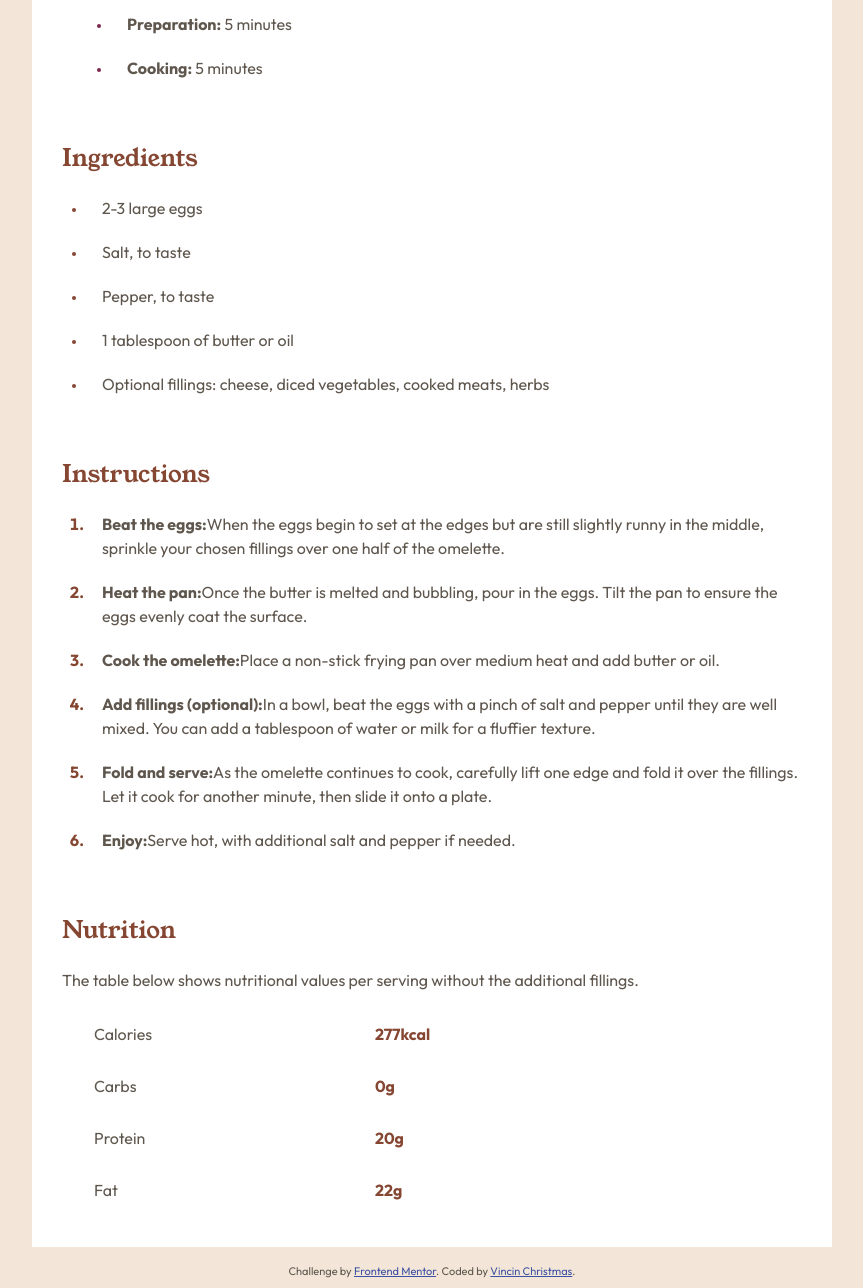
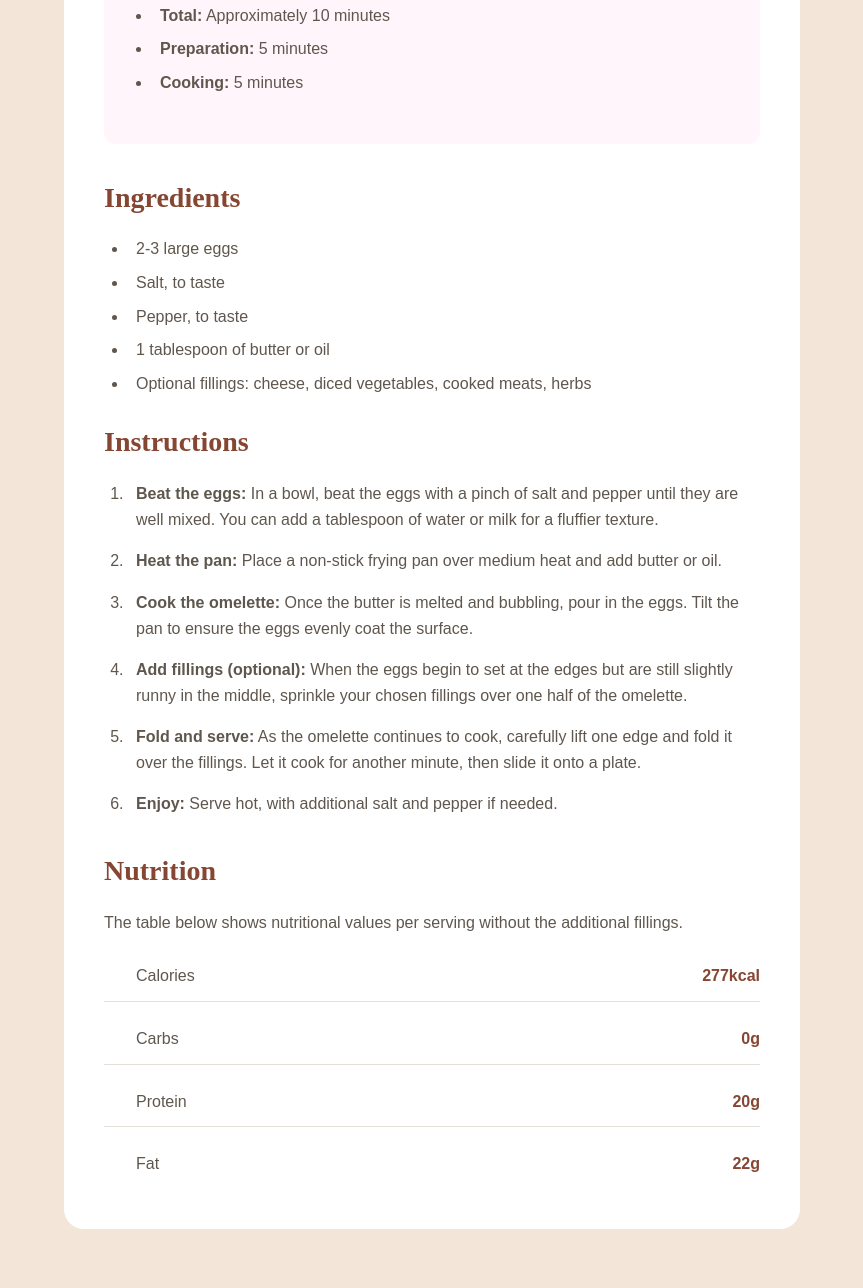
Before and after one commit to VincinChristmas/RecipePage, a plain HTML site: page index.html in a window 1280 px wide. Shown: the part 652-1940 px from the top of the page, without its empty margins (208-1071 px from the left). After the commit the page ends 1913 px from the top, so only its background shows below. Drawn offline with Linux system fonts and the light colour scheme.

Commit message:
made some organizational changes to the page today

```diff
--- a/assets/stylesheets/main.css
+++ b/assets/stylesheets/main.css
@@ -1,184 +1,158 @@
-/**** Imported Styles ****/
-
-@import url('https://fonts.googleapis.com/css2?family=Outfit:wght@100..900&display=swap');
-@import url('https://fonts.googleapis.com/css2?family=Young+Serif&display=swap');
-
-:root {
-
-  --White: hsl(0, 0%, 100%);
-  --eggshell: hsl(30, 54%, 90%);
-  --wedgebrown: hsl(30, 10%, 34%);
-  --blackstone: hsl(24, 5%, 18%);
-  --nutmeg: hsl(14, 45%, 36%);
-  --darkRose: hsl(332, 51%, 32%);
-}
-
-/*
-  1. Use a more-intuitive box-sizing model.
-*/
-*, *::before, *::after {
-    box-sizing: border-box;
-  }
-  /*
-    2. Remove default margin
-  */
+/* Reset and base styles */
 * {
   margin: 0;
   padding: 0;
-    font-family: 'Outfit', sans-serif;
-    color: var(--wedgebrown)
-  }
-  /*
-    Typographic tweaks!
-    3. Add accessible line-height
-    4. Improve text rendering
-  */
-  body {
-    line-height: 1.5;
-    -webkit-font-smoothing: antialiased;
-    background: var(--eggshell);
-  }
-  /*
-    5. Improve media defaults
-  */
-  img, picture, video, canvas, svg {
-    display: block;
-    max-width: 100%;
-  }
-  /*
-    6. Remove built-in form typography styles
-  */
-  input, button, textarea, select {
-    font: inherit;
-  }
-  /*
-    7. Avoid text overflows
-  */
-  p, h1, h2, h3, h4, h5, h6 {
-    overflow-wrap: break-word;
-  }
-  /*
-    8. Create a root stacking context
-  */
-  #root, #__next {
-    isolation: isolate;
+  box-sizing: border-box;
 }
 
-  header, main {
-    background: #fff;
-    width: 100%;
+body {
+  font-family: 'Outfit', sans-serif;
+  background-color: hsl(30, 54%, 90%);
+  color: hsl(30, 10%, 34%);
+  line-height: 1.6;
+  min-height: 100vh;
+  display: flex;
+  justify-content: center;
+  align-items: center;
+  padding: 2rem;
 }
 
-  header {
-
-    padding: 1.875rem;
-    max-width: 50rem;
-    margin: auto;
+/* Container and card styles */
+.container {
+  max-width: 1440px;
+  width: 100%;
+  margin: 0 auto;
 }
 
-  main {
-
-    max-width: 50rem;
-    padding: 1.875rem;
-    margin: auto;
+.recipe-card {
+  background-color: white;
+  max-width: 736px;
+  margin: 0 auto;
+  padding: 40px;
+  border-radius: 20px;
 }
 
-  header img {
+/* Image styles */
+.recipe-image {
   width: 100%;
-    border-radius: 10px;
+  height: auto;
+  border-radius: 12px;
+  margin-bottom: 2rem;
 }
 
-  h1, h2 {
-    font-family: 'Young Serif';
-    font-weight: 400;
+/* Typography */
+h1 {
+  font-family: 'Young Serif', serif;
+  color: hsl(24, 5%, 18%);
+  font-size: 2.5rem;
+  margin-bottom: 1.5rem;
 }
 
-  header h1 {
-    margin-top: 1.5625rem;
-    color: var(--blackstone);
+h2 {
+  font-family: 'Young Serif', serif;
+  color: hsl(14, 45%, 36%);
+  font-size: 1.75rem;
+  margin-bottom: 1rem;
 }
 
-  header p {
-    margin-top: 1.25rem;
+h3 {
+  font-family: 'Outfit', sans-serif;
+  color: hsl(332, 51%, 32%);
+  font-size: 1.25rem;
+  margin-bottom: 1rem;
 }
 
-  header h2 {
-    font-family: 'Outfit', sans-serif;
-    font-weight: 600;
-    color: var(--darkRose);
-    font-size: 1.125rem;
-    margin-top: 2.5rem;
-    margin-left: 1.875rem;
+.description {
+  margin-bottom: 2rem;
 }
 
-  header ul {
-    margin-left: 3.125rem;
-    margin-top: 0.9375rem;
+/* Preparation time section */
+.preparation-time {
+  background-color: hsl(330, 100%, 98%);
+  padding: 1.5rem;
+  border-radius: 12px;
+  margin-bottom: 2rem;
 }
 
-  header ul li {
-    margin-top: 0.625rem;
-    color: var(--darkRose);
-    font-size: 0.8125rem;
+/* Lists */
+ul, ol {
+  padding-left: 1.5rem;
+  margin-bottom: 1.5rem;
 }
 
-  header ul li p {
-    font-size: 1rem;
-    margin-left: 0.9375rem;
+li {
+  margin-bottom: 0.5rem;
+  padding-left: 0.5rem;
 }
 
-  main section:not(:first-of-type) {
-    margin-top: 3.75rem;
+.instructions ol {
+  list-style-type: decimal;
 }
 
-  main h1, main li, main th {
-    color: var(--nutmeg)
+.instructions li {
+  margin-bottom: 1rem;
 }
 
-  main ul, main ol {
-    margin-left: 1.5625rem;
-    margin-top: 0.9375rem;
+/* Nutrition section */
+.nutrition {
+  margin-top: 2rem;
 }
 
-  main ul li {
-    font-size: 0.8125rem;
+.nutrition p {
+  margin-bottom: 1rem;
 }
 
-  main ul li p {
-    font-size: 1rem;
-    margin-left: 0.9375rem;
+.nutrition-table {
+  display: flex;
+  flex-direction: column;
+  gap: 0.75rem;
 }
 
-  main ol li {
-    font-weight: 700;
+.nutrition-row {
+  display: flex;
+  padding: 0.75rem 0;
+  border-bottom: 1px solid hsl(30, 18%, 87%);
 }
 
-  main ol li p {
-    margin-left: 0.9375rem;
-    font-weight: 400;
+.nutrition-row:last-child {
+  border-bottom: none;
 }
 
-  main p {
-    margin-top: 1.25rem;
+.nutrition-row span:first-child {
+  flex: 1;
+  padding-left: 2rem;
 }
 
-  main table {
-    margin-top: 0.9375rem;
-    margin-left: 1.875rem;
-    width: 46%;
+.nutrition-row span:last-child {
+  color: hsl(14, 45%, 36%);
+  font-weight: 600;
 }
 
-  main table tr {
-    line-height: 3.125rem;
+/* Responsive design */
+@media (max-width: 375px) {
+  body {
+      padding: 0;
   }
 
-  main table th {
-    padding-left: 32%;
-    text-align: start;
+  .recipe-card {
+      border-radius: 0;
+      padding: 0;
   }
 
-  .attribution {
-    margin-top: 1rem;
-    margin-bottom: 0.5rem;
-    font-size: 0.8125rem;
+  .recipe-image {
+      border-radius: 0;
   }
+
+  .recipe-card > * {
+      padding: 0 2rem;
+  }
+
+  .recipe-card > *:first-child {
+      padding: 0;
+  }
+
+  h1 {
+      font-size: 2rem;
+      margin-top: 2rem;
+  }
+}
--- a/index.html
+++ b/index.html
@@ -22,76 +22,88 @@
 </head>
 
 <body>
+  <main class="container">
+    <article class="recipe-card">
+        <img src="assets/stylesheets/images/image-omelette.jpeg" alt="Simple Omelette Recipe" class="recipe-image">
 
-<!--The main body-->
-<header>
-  <img src="assets/stylesheets/images/image-omelette.jpeg" alt="the omelette">
         <h1>Simple Omelette Recipe</h1>
-  <p>An easy and quick dish, perfect for any meal. This classic omelette combines beaten eggs cooked
-    to perfection, optionally filled with your choice of cheese, vegetables, or meats.</p><br>
-  <h2>Preparation time</h2>
+        <p class="description">
+            An easy and quick dish, perfect for any meal. This classic omelette combines beaten eggs cooked
+            to perfection, optionally filled with your choice of cheese, vegetables, or meats.
+        </p>
+
+        <div class="preparation-time">
+            <h3>Preparation time</h3>
             <ul>
-    <li><p><b>Total:</b> Approximately 10 minutes</p></li>
-    <li><p><b> Preparation:</b> 5 minutes</p></li>
-    <li><p><b>Cooking:</b> 5 minutes</p></li>
+                <li><strong>Total:</strong> Approximately 10 minutes</li>
+                <li><strong>Preparation:</strong> 5 minutes</li>
+                <li><strong>Cooking:</strong> 5 minutes</li>
             </ul>
-</header>
+        </div>
 
-<main>
         <section class="ingredients">
-  <h1>Ingredients</h1>
+            <h2>Ingredients</h2>
             <ul>
-    <li><p>2-3 large eggs</p></li>
-    <li><p>Salt, to taste</p></li>
-    <li><p>Pepper, to taste</p></li>
-    <li><p> 1 tablespoon of butter or oil</p></li>
-    <li><p>Optional fillings: cheese, diced vegetables, cooked meats, herbs</p></li>
+                <li>2-3 large eggs</li>
+                <li>Salt, to taste</li>
+                <li>Pepper, to taste</li>
+                <li>1 tablespoon of butter or oil</li>
+                <li>Optional fillings: cheese, diced vegetables, cooked meats, herbs</li>
             </ul>
         </section>
 
         <section class="instructions">
-  <h1> Instructions</h1>
+            <h2>Instructions</h2>
             <ol>
-    <li><p><b>Beat the eggs:</b>When the eggs begin to set at the edges but are still slightly runny in the
-      middle, sprinkle your chosen fillings over one half of the omelette.</p></li>
-    <li><p><b>Heat the pan:</b>Once the butter is melted and bubbling, pour in the eggs. Tilt the pan to ensure
-      the eggs evenly coat the surface.</p></li>
-    <li><p><b>Cook the omelette:</b>Place a non-stick frying pan over medium heat and add butter or oil.</p></li>
-    <li><p><b>Add fillings (optional):</b>In a bowl, beat the eggs with a pinch of salt and pepper until they are well mixed.
-      You can add a tablespoon of water or milk for a fluffier texture.</p></li>
-    <li><p><b>Fold and serve:</b>As the omelette continues to cook, carefully lift one edge and fold it over the
-      fillings. Let it cook for another minute, then slide it onto a plate.</p></li>
-    <li><p><b> Enjoy:</b>Serve hot, with additional salt and pepper if needed.</p></li>
+                <li>
+                    <strong>Beat the eggs:</strong> In a bowl, beat the eggs with a pinch of salt and pepper until they are well mixed.
+                    You can add a tablespoon of water or milk for a fluffier texture.
+                </li>
+                <li>
+                    <strong>Heat the pan:</strong> Place a non-stick frying pan over medium heat and add butter or oil.
+                </li>
+                <li>
+                    <strong>Cook the omelette:</strong> Once the butter is melted and bubbling, pour in the eggs. Tilt the pan to ensure
+                    the eggs evenly coat the surface.
+                </li>
+                <li>
+                    <strong>Add fillings (optional):</strong> When the eggs begin to set at the edges but are still slightly runny in the
+                    middle, sprinkle your chosen fillings over one half of the omelette.
+                </li>
+                <li>
+                    <strong>Fold and serve:</strong> As the omelette continues to cook, carefully lift one edge and fold it over the
+                    fillings. Let it cook for another minute, then slide it onto a plate.
+                </li>
+                <li>
+                    <strong>Enjoy:</strong> Serve hot, with additional salt and pepper if needed.
+                </li>
             </ol>
         </section>
 
         <section class="nutrition">
-  <h1>Nutrition</h1>
+            <h2>Nutrition</h2>
             <p>The table below shows nutritional values per serving without the additional fillings.</p>
-  <table>
-    <tr>
-      <td>Calories</td>
-      <th>277kcal</th>
-    </tr>
-    <tr>
-      <td>Carbs</td>
-      <th>0g</th>
-    </tr>
-    <tr>
-      <td>Protein</td>
-      <th>20g</th>
-    </tr>
-    <tr>
-      <td>Fat</td>
-      <th>22g</th>
-    </tr>
-  </table>
+            <div class="nutrition-table">
+                <div class="nutrition-row">
+                    <span>Calories</span>
+                    <span>277kcal</span>
+                </div>
+                <div class="nutrition-row">
+                    <span>Carbs</span>
+                    <span>0g</span>
+                </div>
+                <div class="nutrition-row">
+                    <span>Protein</span>
+                    <span>20g</span>
+                </div>
+                <div class="nutrition-row">
+                    <span>Fat</span>
+                    <span>22g</span>
+                </div>
+            </div>
         </section>
+    </article>
 </main>
-<!--The credits-->
-  <div class="attribution">
-    Challenge by <a href="https://www.frontendmentor.io?ref=challenge" target="_blank">Frontend Mentor</a>.
-    Coded by <a href="#">Vincin Christmas</a>.
-  </div>
+
 </body>
 </html>
```
Lines whose indentation alone changed are shown as unchanged.
